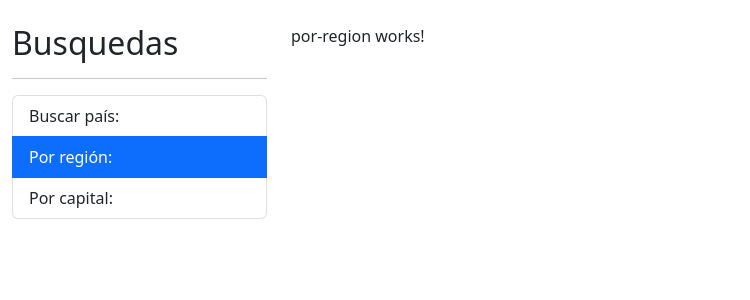
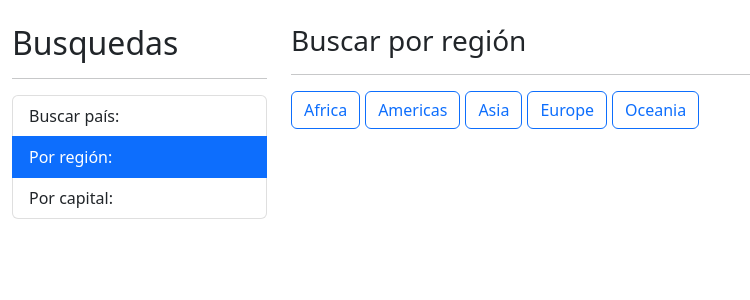
Before and after one commit to DaniMartinezMarin/paisesApp, an Angular app: page /region in a window 1280 px wide. Shown: the top 300 px of the page, without its empty margins (0-750 px from the left). Built offline with nearby package versions, Linux system fonts and the light colour scheme.

Commit message:
feat: Creado HTML para pagina por region

```diff
--- a/src/app/pais/pages/por-region/por-region.component.css
+++ b/src/app/pais/pages/por-region/por-region.component.css
@@ -0,0 +1,3 @@
+button{
+  margin-right: 5px;
+}
--- a/src/app/pais/pages/por-region/por-region.component.html
+++ b/src/app/pais/pages/por-region/por-region.component.html
@@ -1 +1,21 @@
-<p>por-region works!</p>
+<h3>
+  Buscar por región <small> {{ regionActiva | titlecase }} </small>
+</h3>
+<hr />
+
+<div class="row">
+  <div class="col">
+    <!-- [class.btn-primary] = "region === regionActiva" -->
+    <!-- [ngClass]="{
+        'btn-primary': regionActiva === region,
+        'btn-outline-primary': regionActiva !== region
+      }" -->
+    <button
+      *ngFor="let region of regiones"
+      [class]="getClaseCss(region)"
+      (click)="activarRegion(region)"
+    >
+      {{ region | titlecase }}
+    </button>
+  </div>
+</div>
--- a/src/app/pais/pages/por-region/por-region.component.ts
+++ b/src/app/pais/pages/por-region/por-region.component.ts
@@ -1,15 +1,23 @@
-import { Component, OnInit } from '@angular/core';
+import { Component } from '@angular/core';
 
 @Component({
   selector: 'app-por-region',
   templateUrl: './por-region.component.html',
-  styleUrls: ['./por-region.component.css']
+  styleUrls: ['./por-region.component.css'],
 })
-export class PorRegionComponent implements OnInit {
+export class PorRegionComponent {
+  regiones: string[] = ['africa', 'americas', 'asia', 'europe', 'oceania'];
+  regionActiva: string = '';
 
-  constructor() { }
+  constructor() {}
 
-  ngOnInit(): void {
+  getClaseCss(region: String) {
+    return region === this.regionActiva
+      ? 'btn btn-primary'
+      : 'btn btn-outline-primary';
   }
 
+  activarRegion(region: string) {
+    this.regionActiva = region;
+  }
 }
--- a/src/app/pais/pages/ver-pais/ver-pais.component.html
+++ b/src/app/pais/pages/ver-pais/ver-pais.component.html
@@ -5,23 +5,16 @@
 <ng-template #divPais>
   <div class="row mt-md-0 mt-lg-0 mt-xl-0 mt-4">
     <div class="col-12">
-      <h1>
+      <h2>
         Pais: <small>{{ pais.name.common }}</small>
-      </h1>
+      </h2>
+      <hr />
     </div>
   </div>
 
   <div class="row">
-    <div class="col-4">
-      <h3>Bandera</h3>
-      <img
-        class="img-thumbnail"
-        [src]="pais.flags.png"
-        [alt]="pais.name.common"
-      />
-    </div>
-
     <div class="col">
+      <div class="row">
         <div class="col">
           <h3>Informacion</h3>
           <ul class="list-group">
@@ -37,24 +30,52 @@
           </ul>
         </div>
       </div>
-  </div>
 
       <h3 class="mt-3">Traducciones</h3>
       <div class="row">
         <div class="col">
-      <span class="badge bg-primary mr-1">{{pais.translations.deu.common}}</span>
-      <span class="badge bg-primary mr-1">{{pais.translations.spa.common}}</span>
-      <span class="badge bg-primary mr-1">{{pais.translations.ara.common}}</span>
-      <span class="badge bg-primary mr-1">{{pais.translations.jpn.common}}</span>
-      <span class="badge bg-primary mr-1">{{pais.translations.per.common}}</span>
-      <span class="badge bg-primary mr-1">{{pais.translations.urd.common}}</span>
-      <span class="badge bg-primary mr-1">{{pais.translations.swe.common}}</span>
-      <span class="badge bg-primary mr-1">{{pais.translations.fra.common}}</span>
-      <span class="badge bg-primary mr-1">{{pais.translations.por.common}}</span>
+          <span class="badge bg-primary mr-1">{{
+            pais.translations.deu.common
+          }}</span>
+          <span class="badge bg-primary mr-1">{{
+            pais.translations.spa.common
+          }}</span>
+          <span class="badge bg-primary mr-1">{{
+            pais.translations.ara.common
+          }}</span>
+          <span class="badge bg-primary mr-1">{{
+            pais.translations.jpn.common
+          }}</span>
+          <span class="badge bg-primary mr-1">{{
+            pais.translations.per.common
+          }}</span>
+          <span class="badge bg-primary mr-1">{{
+            pais.translations.urd.common
+          }}</span>
+          <span class="badge bg-primary mr-1">{{
+            pais.translations.swe.common
+          }}</span>
+          <span class="badge bg-primary mr-1">{{
+            pais.translations.fra.common
+          }}</span>
+          <span class="badge bg-primary mr-1">{{
+            pais.translations.por.common
+          }}</span>
+        </div>
       </div>
     </div>
 
-  <h3 class="mt-3">Mapa</h3>
+    <div class="col-4">
+      <h3>Bandera</h3>
+      <img
+        class="img-thumbnail"
+        [src]="pais.flags.png"
+        [alt]="pais.name.common"
+      />
+    </div>
+  </div>
+
+  <h3 class="mt-4">Mapa</h3>
   <div class="row">
     <div class="col">
       <a [href]="pais.maps.googleMaps" target="_blank">Ver</a>
```
Also changed, not shown: src/app/pais/services/pais.service.ts (+5 -9 lines), src/app/pais/pages/ver-pais/ver-pais.component.ts (line endings or trailing spaces). Lines whose indentation alone changed are shown as unchanged.
